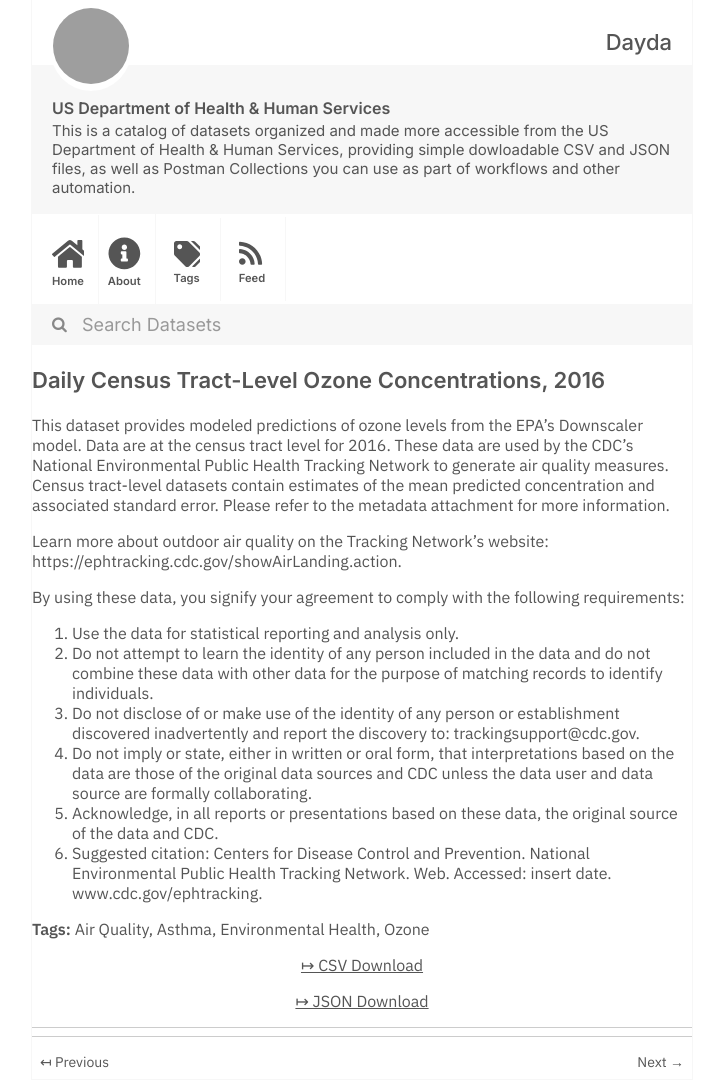
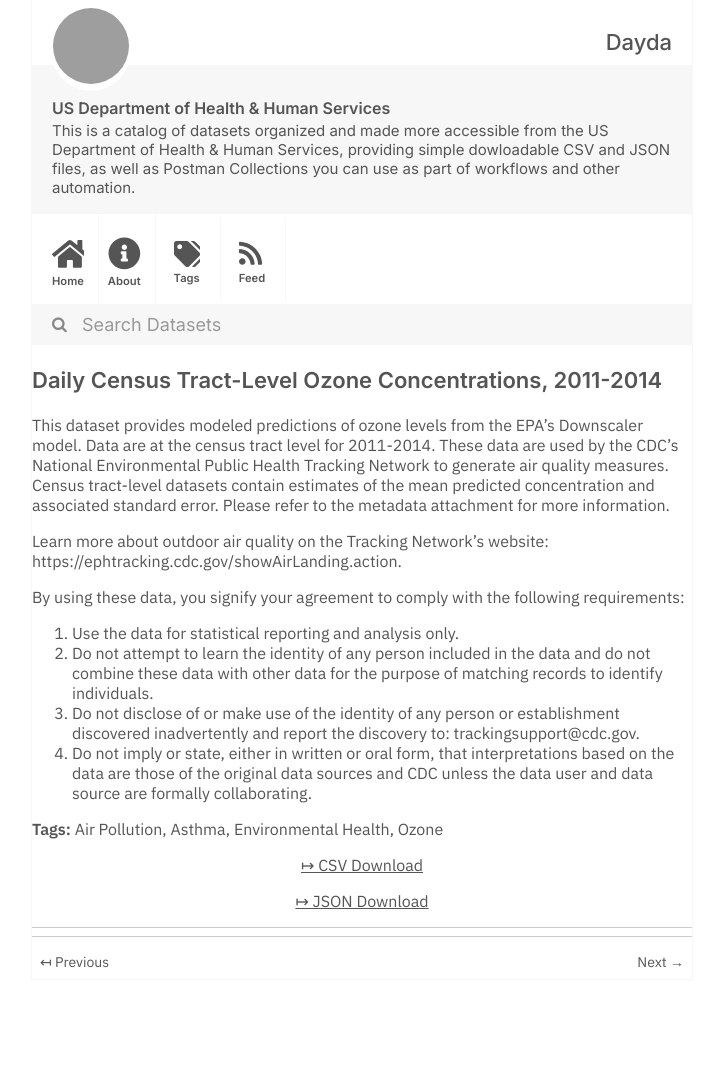
Before and after one commit to dayda-entities/us-department-of-health-and-human-services, a Jekyll site: the page built from _posts/2020-11-10-daily-census-tract-level-ozone.md, in a window 1280 px wide. Shown: the whole page, without its empty margins (278-1001 px from the left). Built offline with Jekyll 4.4.1, drawn with Linux system fonts in a browser that asks for light colours; after the commit the page ends 980 px from its top, so only the background shows below that; grey boxes are pictures that could not be loaded.

Commit message:
Publish Data

```diff
--- a/_posts/2020-11-10-daily-census-tract-level-ozone.md
+++ b/_posts/2020-11-10-daily-census-tract-level-ozone.md
@@ -1,28 +1,26 @@
 ---
-title: 'Daily Census Tract-Level Ozone Concentrations, 2016'
-created: '2020-11-10T16:18:16.783721'
-modified: '2021-04-25T19:49:01.791558'
+title: 'Daily Census Tract-Level Ozone Concentrations, 2011-2014'
+created: '2020-11-10T16:18:47.258753'
+modified: '2021-03-16T19:02:07.463663'
 state: active
 type: dataset
 tags:
-  - Air Quality
+  - Air Pollution
   - Asthma
   - Environmental Health
   - Ozone
 groups: []
-csv_url: 'https://data.cdc.gov/api/views/cicv-w9dv/rows.csv?accessType=DOWNLOAD'
-json_url: 'https://data.cdc.gov/api/views/cicv-w9dv/rows.json?accessType=DOWNLOAD'
+csv_url: 'https://data.cdc.gov/api/views/372p-dx3h/rows.csv?accessType=DOWNLOAD'
+json_url: 'https://data.cdc.gov/api/views/372p-dx3h/rows.json?accessType=DOWNLOAD'
 layout: post
 
 ---
-This dataset provides modeled predictions of ozone levels from the EPA's Downscaler model. Data are at the census tract level for 2016. These data are used by the CDC's National Environmental Public Health Tracking Network to generate air quality measures. Census tract-level datasets contain estimates of the mean predicted concentration and associated standard error. Please refer to the metadata attachment for more information.
+This dataset provides modeled predictions of ozone levels from the EPA's Downscaler model. Data are at the census tract level for 2011-2014. These data are used by the CDC's National Environmental Public Health Tracking Network to generate air quality measures. Census tract-level datasets contain estimates of the mean predicted concentration and associated standard error. Please refer to the metadata attachment for more information.
 
 Learn more about outdoor air quality on the Tracking Network's website: https://ephtracking.cdc.gov/showAirLanding.action.
 
 By using these data, you signify your agreement to comply with the following requirements:
-1. Use the data for statistical reporting and analysis only.
-2. Do not attempt to learn the identity of any person included in the data and do not combine these data with other data for the purpose of matching records to identify individuals.
-3. Do not disclose of or make use of the identity of any person or establishment discovered inadvertently and report the discovery to: trackingsupport@cdc.gov.
-4. Do not imply or state, either in written or oral form, that interpretations based on the data are those of the original data sources and CDC unless the data user and data source are formally collaborating.
-5. Acknowledge, in all reports or presentations based on these data, the original source of the data and CDC.
-6. Suggested citation: Centers for Disease Control and Prevention. National Environmental Public Health Tracking Network. Web. Accessed: insert date. www.cdc.gov/ephtracking.
+1.	Use the data for statistical reporting and analysis only.
+2.	Do not attempt to learn the identity of any person included in the data and do not combine these data with other data for the purpose of matching records to identify individuals.
+3.	Do not disclose of or make use of the identity of any person or establishment discovered inadvertently and report the discovery to: trackingsupport@cdc.gov.
+4.	Do not imply or state, either in written or oral form, that interpretations based on the data are those of the original data sources and CDC unless the data user and data source are formally collaborating.
```
